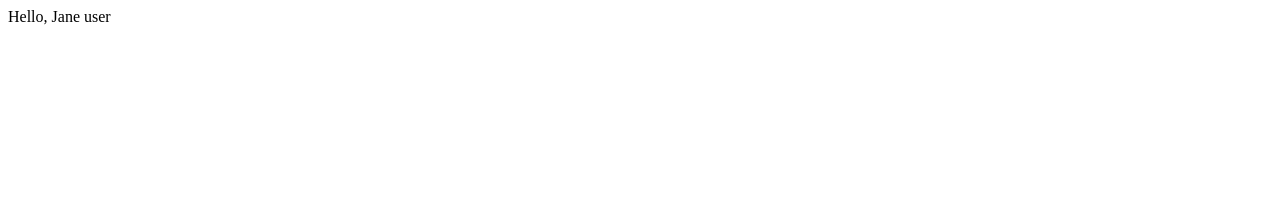
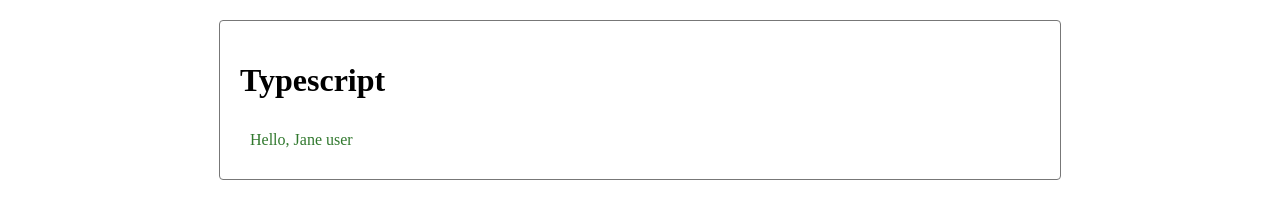
Before and after one commit to Shwartz/typescript, a plain HTML site: page index.html in a window 1280 px wide. Drawn offline with Linux system fonts and the light colour scheme.

Commit message:
adding some styling

```diff
--- /dev/null
+++ b/css/style.scss
@@ -0,0 +1,12 @@
+#wrap {
+    border: 1px solid #777;
+    border-radius: 4px;
+    margin: 20px auto;
+    padding: 20px;
+    width: 800px;
+}
+
+#result {
+    color: #30782d;
+    padding: 10px;
+}
--- a/index.html
+++ b/index.html
@@ -2,10 +2,13 @@
 <html>
 <head>
     <title>playing with typescript</title>
+    <link rel="stylesheet" href="css/style.css"/>
 </head>
 <body>
-    <h1>Typescript</h1>
-
+    <div id="wrap">
+        <h1>Typescript</h1>
+        <div id="result"></div>
+    </div>
     <script src="ts/basic.js"></script>
 </body>
 </html>
--- a/ts/basic.js
+++ b/ts/basic.js
@@ -16,6 +16,7 @@ function greeter(person) {
 }
 
 var user = new Student("Jane", "ab", "user");
+var result = document.getElementById('result');
 
-document.body.innerHTML = greeter(user);
+result.innerHTML = greeter(user);
 //# sourceMappingURL=basic.js.map
```
Also changed, not shown: css/style.css (added), 2 other files.
